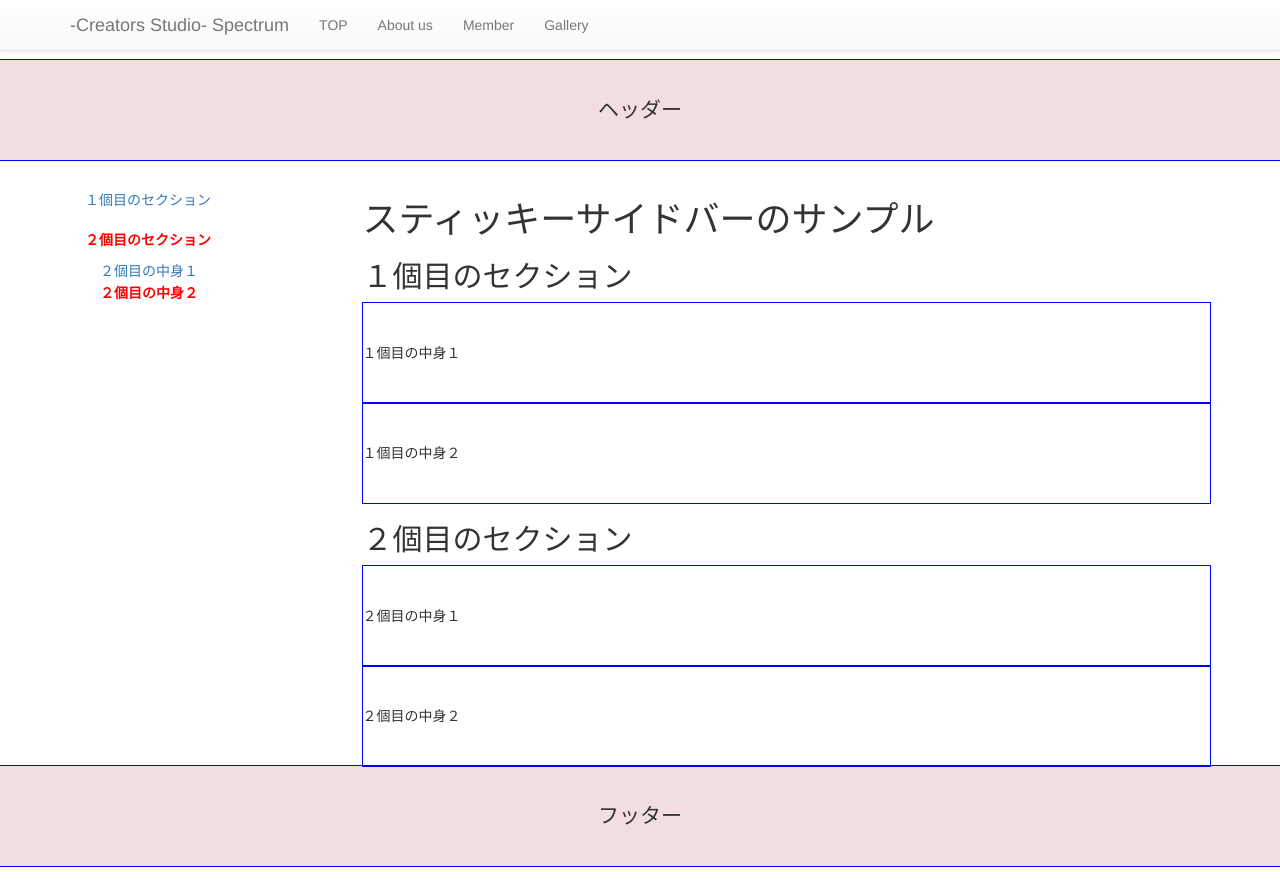
After one commit to Godan/spectal_web, a CodeIgniter app: page /database/index.php/top/about_us in a window 1280 px wide. The commit adds this page. Run offline with CodeIgniter, Linux system fonts and the light colour scheme; some libraries are stand-ins or nearby versions.

Commit message:
add page

```diff
--- a/web_site/application/config/routes.php
+++ b/web_site/application/config/routes.php
@@ -53,3 +53,4 @@ $route['default_controller'] = 'welcome';
 $route['404_override'] = '';
 $route['translate_uri_dashes'] = FALSE;
 $route['index'] = 'top/show';
+$route['about'] = 'top/about_as';
--- a/web_site/application/controllers/Top.php
+++ b/web_site/application/controllers/Top.php
@@ -23,4 +23,9 @@ public function show()
 $this->load->view('heder');
 $this->load->view('top');
 }
+
+public function about_us(){
+$this->load->view('heder');
+$this->load->view('about_us');
 }
+}
--- /dev/null
+++ b/web_site/application/views/about_us.php
@@ -0,0 +1,65 @@
+<header class="bg-danger text-center lead algo13-moderate-height">ヘッダー</header>
+<div class="container">
+    <div class="row">
+        <!-- 本文を右に表示 -->
+        <div class="col-xs-9 col-xs-push-3" role="main">
+            <h1>スティッキーサイドバーのサンプル</h1>
+            <h2 id="section-1">１個目のセクション</h2>
+            <div id="section-1-sub-1" class="algo13-moderate-height">１個目の中身１</div>
+            <div id="section-1-sub-2" class="algo13-moderate-height">１個目の中身２</div>
+            <h2 id="section-2">２個目のセクション</h2>
+            <div id="section-2-sub-1" class="algo13-moderate-height">２個目の中身１</div>
+            <div id="section-2-sub-2" class="algo13-moderate-height">２個目の中身２</div>
+        </div>
+        <!-- サイドバーを左に表示 -->
+        <div class="col-xs-3 col-xs-pull-9" role="complementary">
+            <nav class="algo13-sidebar hidden-print"><!-- hidden-xs -->
+                <ul class="nav">
+                    <li>
+                        <a href="#section-1">１個目のセクション</a>
+                        <ul class="nav">
+                            <li><a href="#section-1-sub-1">１個目の中身１</a></li>
+                            <li><a href="#section-1-sub-2">１個目の中身２</a></li>
+                        </ul>
+                    </li>
+                    <li>
+                        <a href="#section-2">２個目のセクション</a>
+                        <ul class="nav">
+                            <li><a href="#section-2-sub-1">２個目の中身１</a></li>
+                            <li><a href="#section-2-sub-2">２個目の中身２</a></li>
+                        </ul>
+                    </li>
+                </ul>
+            </nav>
+        </div>
+    </div>
+</div>
+<footer class="bg-danger text-center lead algo13-moderate-height">フッター</footer>
+<script src="https://code.jquery.com/jquery-2.1.4.min.js"></script>
+<script src="https://maxcdn.bootstrapcdn.com/bootstrap/3.3.6/js/bootstrap.min.js"></script>
+<script>
+    (function(window, $) {
+        'use strict';
+        $(function() {
+            // スクロール位置と連動させない場合は不要(scrollspy用)
+            $(document.body).scrollspy({ target: '.algo13-sidebar' });
+
+            // スクロール位置と連動させない場合は不要(scrollspy用)
+            $(window).on('load', function() { $(document.body).scrollspy('refresh') });
+
+            // 固定サイドバーのスクロール追従開始＆終了位置の設定(affix用)
+            setTimeout(function() {
+                $('.algo13-sidebar').affix({
+                    offset: {
+                        top: function() {
+                            return (this.top = $('header').outerHeight(true));
+                        },
+                        bottom: function() {
+                            return (this.bottom = $('footer').outerHeight(true));
+                        }
+                    }
+                })
+            }, 100);
+        });
+    })(window, jQuery);
+</script>
--- a/web_site/application/views/heder.php
+++ b/web_site/application/views/heder.php
@@ -38,7 +38,7 @@
     <div class="navbar-collapse collapse navbar-inverse-collapse">
       <ul class="nav navbar-nav navbar-hover">
         <li><a href="index">TOP</a></li>
-        <li><a href="aboutus.html">About us</a></li>
+        <li><a href="about_us">About us</a></li>
         <li ><a href="blog.html">Member</a></li>
         <li><a href="content.html">Gallery</a></li>
         <li><a href="Link.html"></a></li>
--- a/web_site/css/spectal.css
+++ b/web_site/css/spectal.css
@@ -1,3 +1,37 @@
 div.top1 img{
     clip: rect(100px,100px,100px,100px);
 }
+
+/* 必須のスタイル指定(affix用) */
+.algo13-sidebar.affix {
+    position: fixed;
+    top: 20px;
+}
+/* 必須のスタイル指定(affix用) */
+.algo13-sidebar.affix-bottom {
+    position: absolute;
+}
+/* アクティブセクションを赤太字にする(scrollspy用) */
+.algo13-sidebar .nav>.active:focus>a,
+.algo13-sidebar .nav>.active:hover>a,
+.algo13-sidebar .nav>.active>a {
+    font-weight: 700;
+    color: red;
+}
+/* サブセクションのスタイル(scrollspy用) */
+.algo13-sidebar .nav .nav>li>a {
+    padding-top: 1px;
+    padding-bottom: 1px;
+    padding-left: 30px;
+}
+/* 非アクティブのサブセクションを隠す(scrollspy用) */
+.algo13-sidebar .nav .nav {
+    display: none;
+    padding-bottom: 10px
+}
+/* アクティブのサブセクションを表示(scrollspy用) */
+.algo13-sidebar .nav>.active>ul {
+    display: block
+}
+/* テストのための高さスタイル */
+.algo13-moderate-height { line-height: 100px; outline: 1px solid blue; }
```
